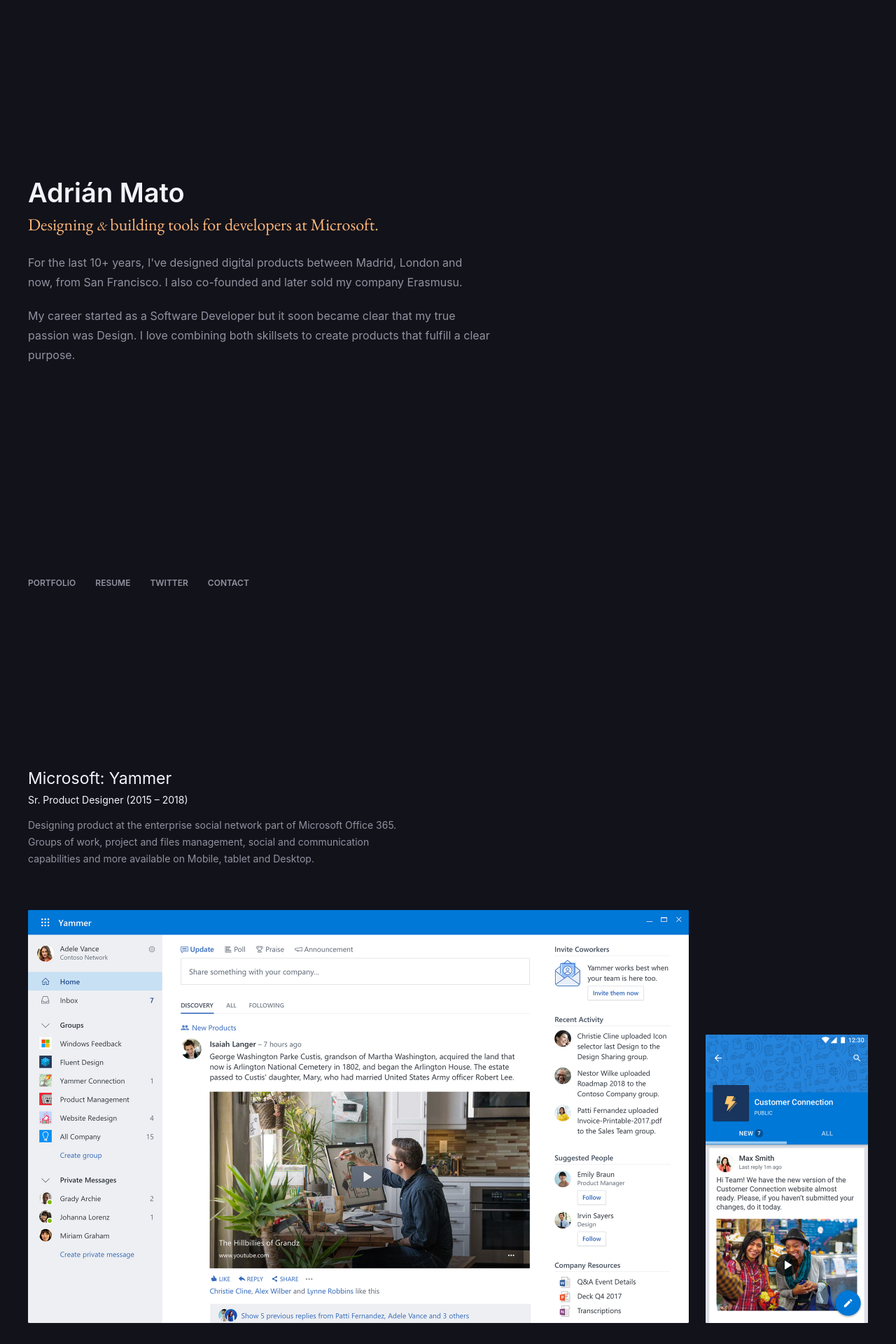
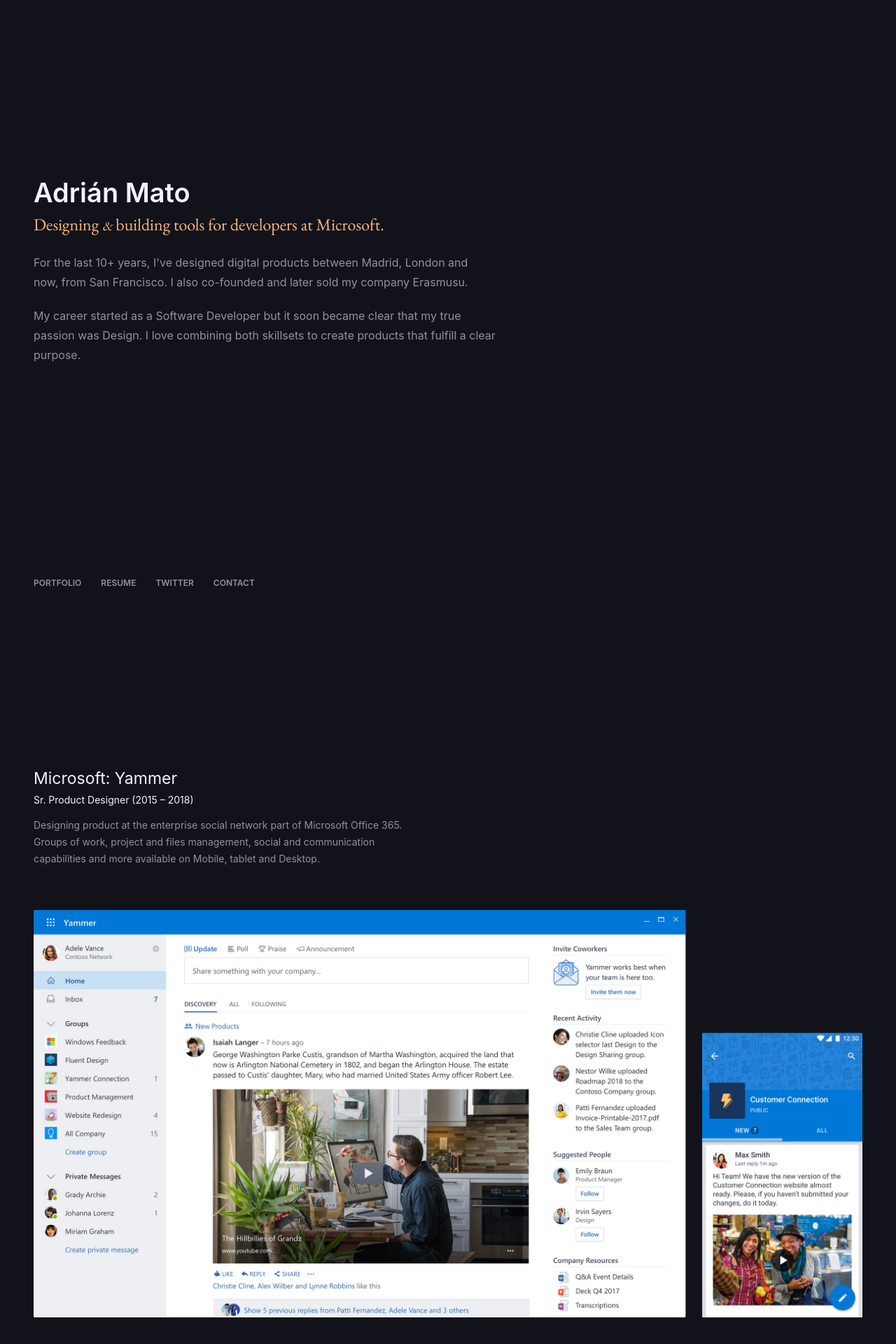
Before and after one commit to adrianmg/adrianmg.github.io, a Jekyll site: the page built from index.md, in a window 1280 px wide. Shown: the top 1920 px of the page at 70% size. Built offline with Jekyll 4.4.1, drawn with Linux system fonts in a browser that asks for light colours.

Commit message:
improvement: polished some media queries and added back some more padding for desktop on the sides

```diff
--- a/_sass/res/_layout.scss
+++ b/_sass/res/_layout.scss
@@ -3,7 +3,7 @@
  */
 
 body {
-  padding: 0 2.4rem;
+  padding: 0 4.8rem;
   animation: body-animation 1.6s;
 }
 
@@ -218,6 +218,10 @@
  * MEDIA QUERIES:
  */
 
+ @media screen and (max-width: 430px){ // mobile-XL
+  body { padding: 0 2.4rem; }
+  .home-intro-scroll.visible { display: none; }
+ }
 @media screen and (max-width: 380px) { // mobile-L (body-font ?)
   html { font-size: 59.85%; }
   body.ios .home-intro-bio { min-height: 80vh; } // mobile-safari iOS
@@ -227,7 +231,6 @@
   .home-work-grid__project-description { margin-bottom: 4.1rem; }
   .home-navigation { margin-left: -1.2rem; }
   .home-navigation a { padding: 2.0rem 1.2rem; }
-  .home-intro-scroll.visible { display: none; }
 }
 @media screen and (max-width: 360px) { // mobile-M (body-font 22px)
   html { font-size: 57.25%; }
```
